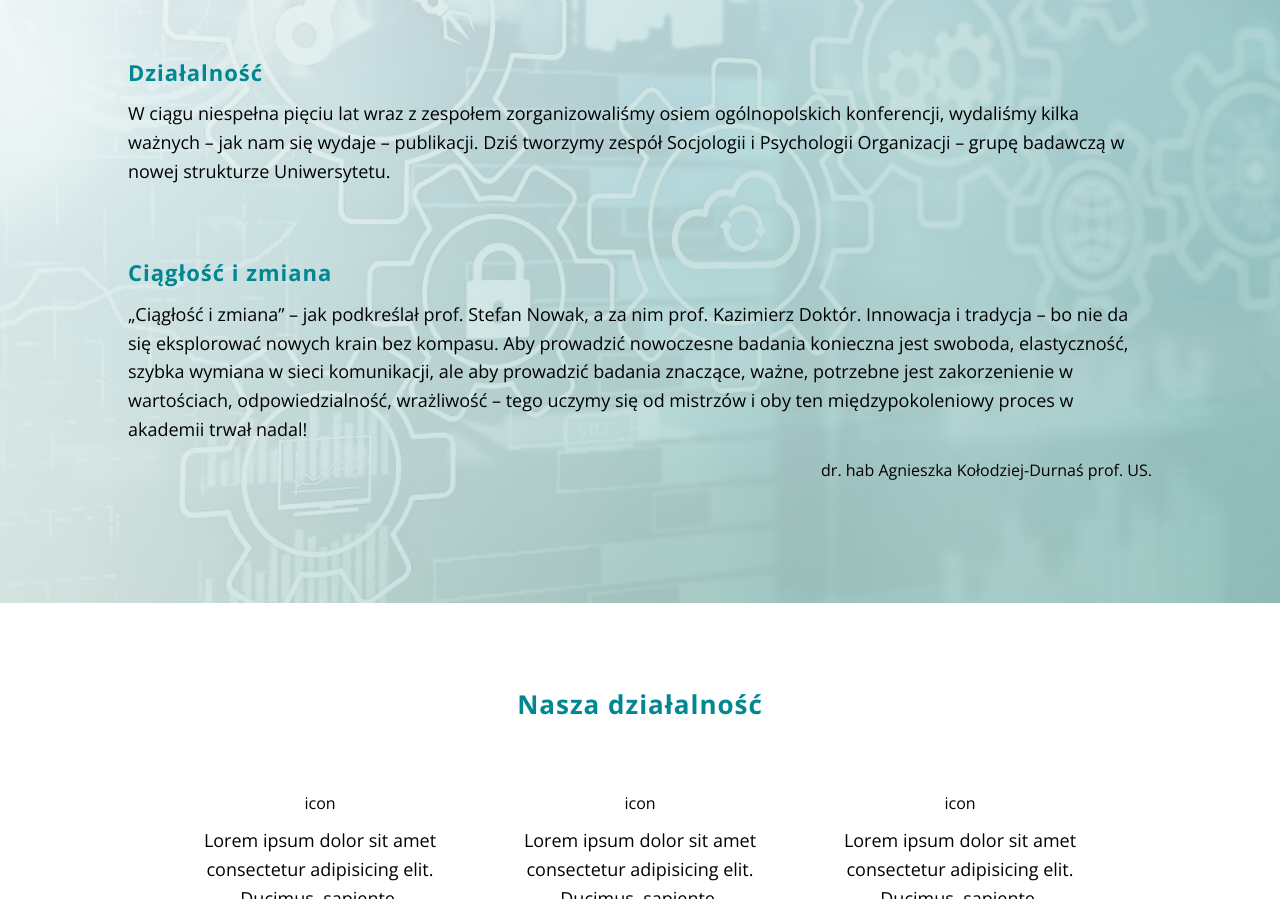
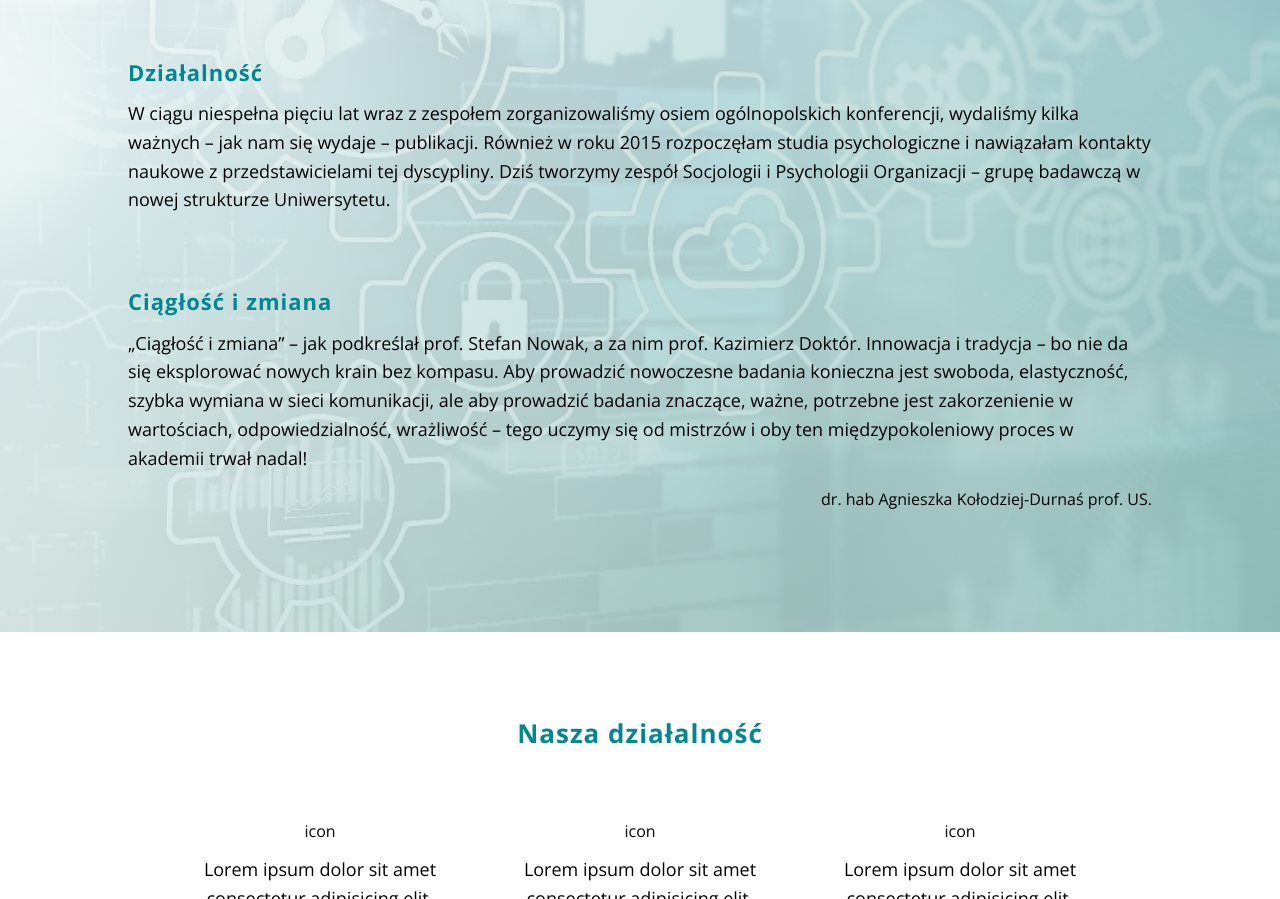
Before and after one commit to netmazing/sipo, a Gatsby site: page / in a window 1280 px wide. Shown: the part 1227-2126 px from the top of the page. Built offline with nearby package versions, Linux system fonts and the light colour scheme; Gatsby itself is replaced by a stand-in of ours.

Commit message:
update about section

```diff
--- a/package.json
+++ b/package.json
@@ -16,7 +16,7 @@
     "gatsby-plugin-playground": "^1.0.6",
     "gatsby-plugin-react-helmet": "^3.1.8",
     "gatsby-plugin-robots-txt": "^1.5.0",
-    "gatsby-plugin-sharp": "^2.2.25",
+    "gatsby-plugin-sharp": "^2.2.36",
     "gatsby-plugin-sitemap": "^2.2.19",
     "gatsby-plugin-transition-link": "^1.13.0",
     "gatsby-source-contentful": "^2.1.46",
--- a/src/pages/index.js
+++ b/src/pages/index.js
@@ -35,7 +35,7 @@ const index = ({data}) => {
 
           <section className="subsection">
             <h3 className="subsection__title">Działalność</h3>
-            <p className="subsection__info">W ciągu niespełna pięciu lat wraz z zespołem zorganizowaliśmy osiem ogólnopolskich konferencji, wydaliśmy kilka ważnych – jak nam się wydaje – publikacji. Dziś tworzymy zespół Socjologii i Psychologii Organizacji – grupę badawczą w nowej strukturze Uniwersytetu.</p>
+            <p className="subsection__info">W ciągu niespełna pięciu lat wraz z zespołem zorganizowaliśmy osiem ogólnopolskich konferencji, wydaliśmy kilka ważnych – jak nam się wydaje – publikacji. Również w roku 2015 rozpoczęłam studia psychologiczne i nawiązałam kontakty naukowe z przedstawicielami tej dyscypliny. Dziś tworzymy zespół Socjologii i Psychologii Organizacji – grupę badawczą w nowej strukturze Uniwersytetu.</p>
           </section>
 
           <section className="subsection">
```
Also changed, not shown: 2 other files.
